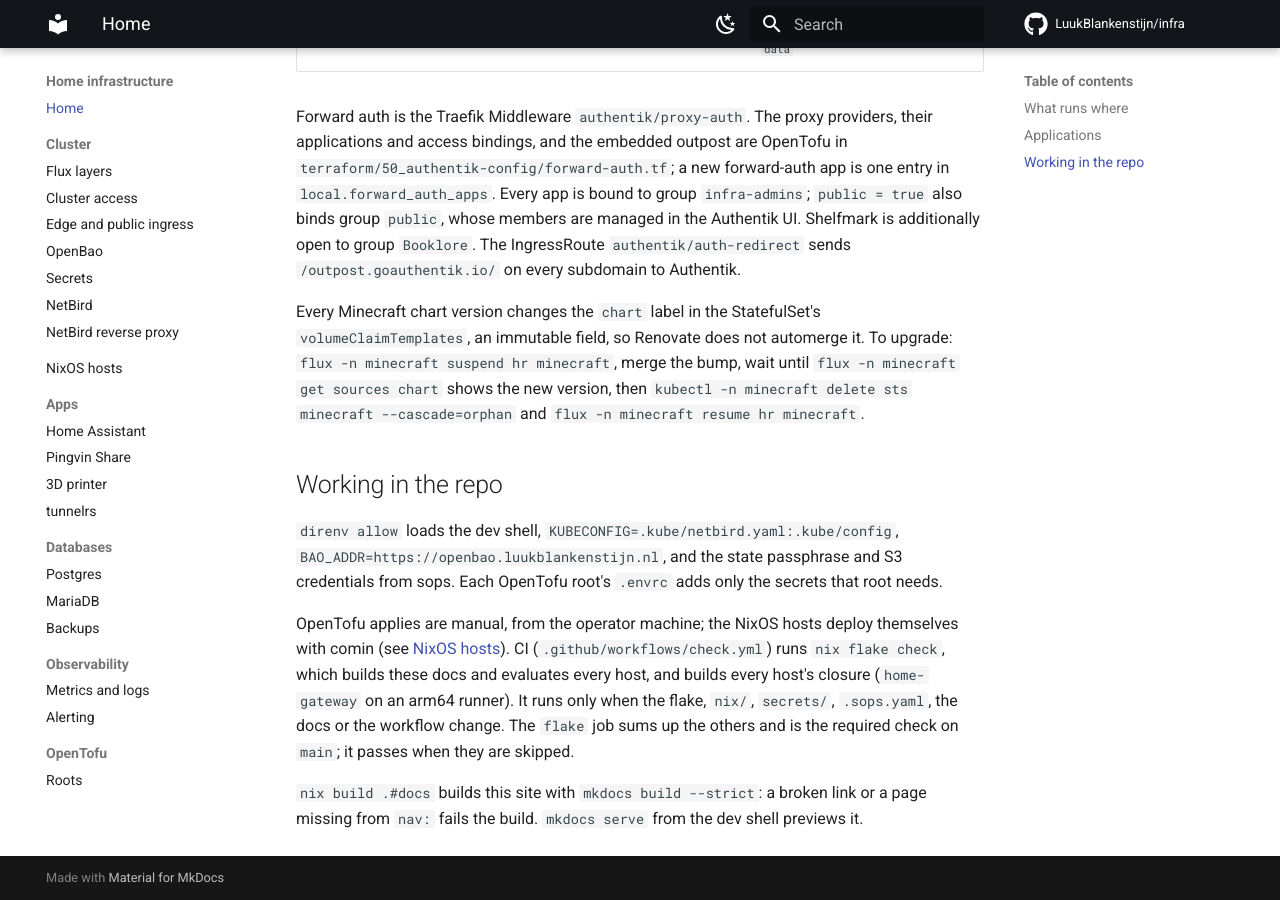
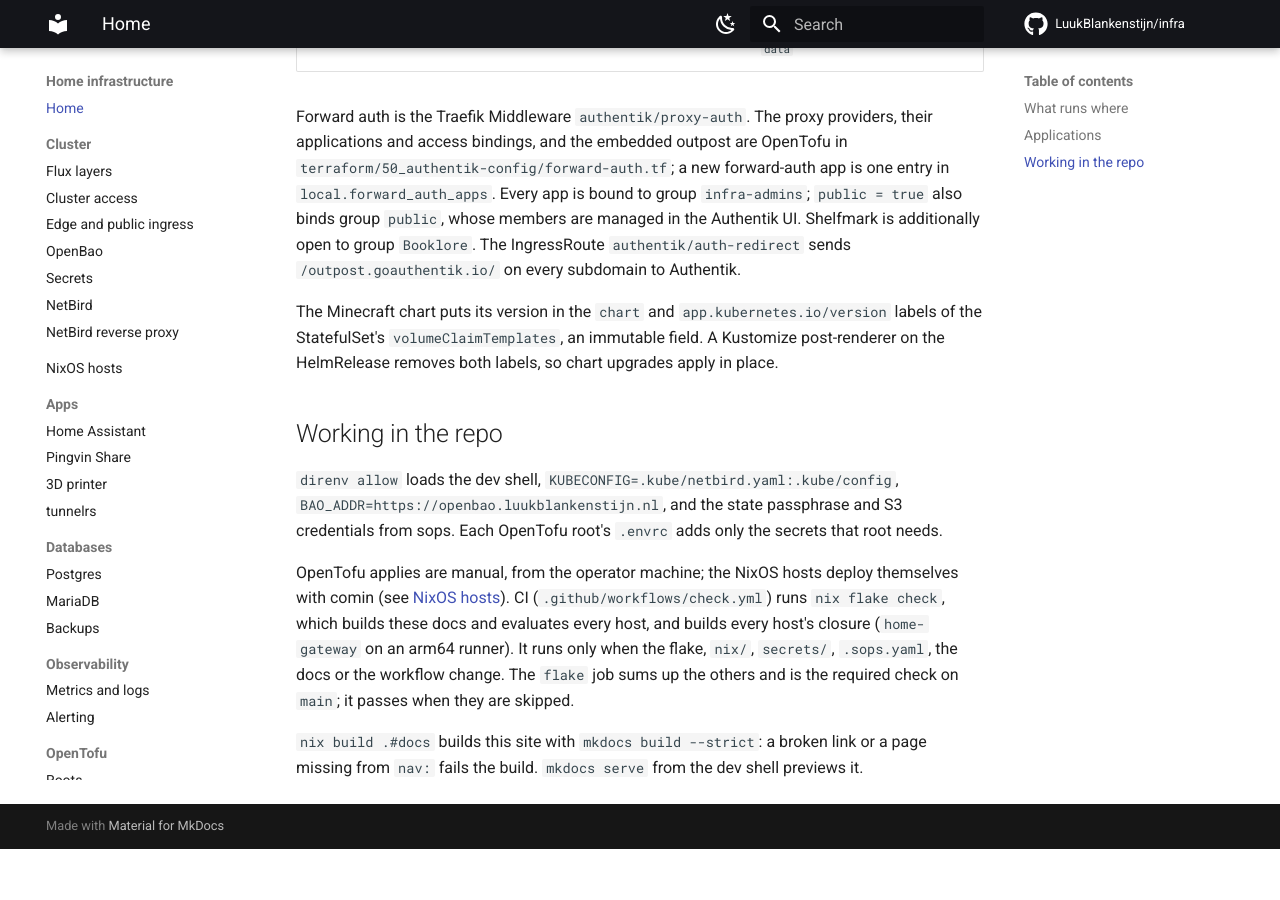
Before and after one commit to LuukBlankenstijn/infra, an MkDocs documentation site: the page built from docs/index.md, in a window 1280 px wide and 900 px high, scrolled down 2179 px. Built offline with MkDocs 1.6.1 and Material for MkDocs 9.7.7, drawn with Linux system fonts in a browser that asks for light colours; comment, search, counter and statistics services are not loaded; after the commit the page ends 3028 px from its top, so only the background shows below that.

Commit message:
minecraft: strip chart version labels from volumeClaimTemplates; flux-notifications: fix Alertmanager path

```diff
--- a/docs/index.md
+++ b/docs/index.md
@@ -57,12 +57,10 @@ managed in the Authentik UI. Shelfmark is additionally open to group
 `Booklore`. The IngressRoute `authentik/auth-redirect` sends
 `/outpost.goauthentik.io/` on every subdomain to Authentik.
 
-Every Minecraft chart version changes the `chart` label in the StatefulSet's
-`volumeClaimTemplates`, an immutable field, so Renovate does not automerge it.
-To upgrade: `flux -n minecraft suspend hr minecraft`, merge the bump, wait until
-`flux -n minecraft get sources chart` shows the new version, then
-`kubectl -n minecraft delete sts minecraft --cascade=orphan` and
-`flux -n minecraft resume hr minecraft`.
+The Minecraft chart puts its version in the `chart` and
+`app.kubernetes.io/version` labels of the StatefulSet's `volumeClaimTemplates`,
+an immutable field. A Kustomize post-renderer on the HelmRelease removes both
+labels, so chart upgrades apply in place.
 
 ## Working in the repo
 
--- a/renovate.json
+++ b/renovate.json
@@ -42,7 +42,6 @@
     },
     {
       "matchPackageNames": [
-        "minecraft",
         "longhorn"
       ],
       "automerge": false
```
Also changed, not shown: 2 other files.
